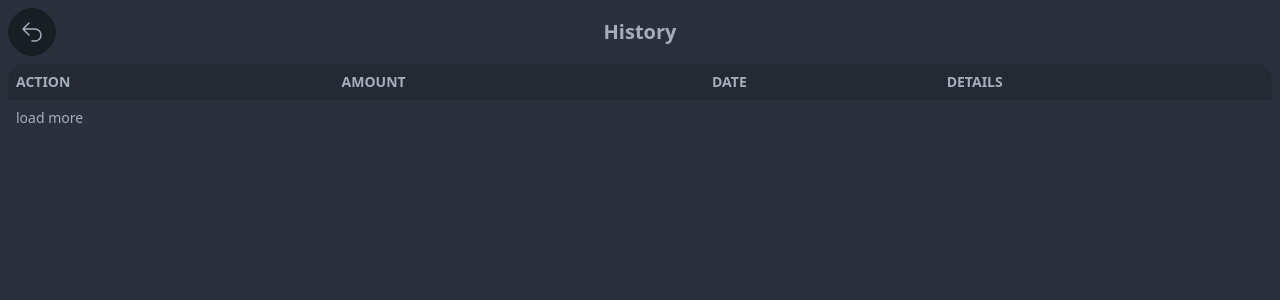
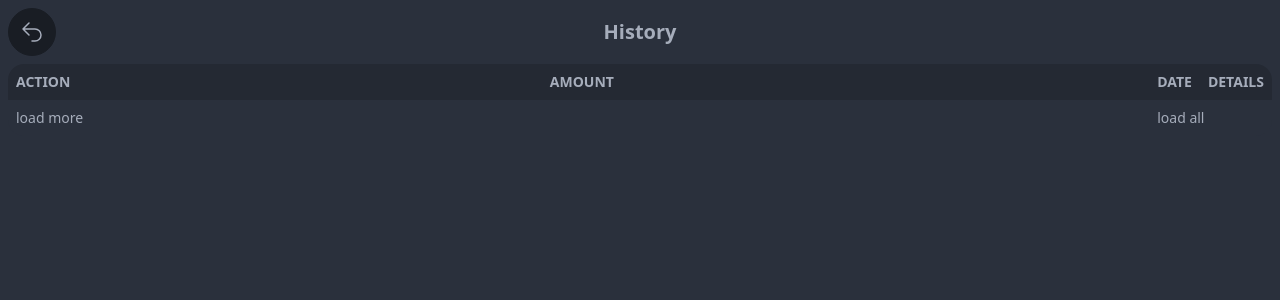
Before and after one commit to gandlafbtc/nutstash-wallet, a SvelteKit app: page /history in a window 1280 px wide. Shown: the top 300 px of the page. Built offline with nearby package versions, Linux system fonts and the light colour scheme.

Commit message:
improve loading more entries ux

```diff
--- a/src/comp/history/HistoryTable.svelte
+++ b/src/comp/history/HistoryTable.svelte
@@ -2,11 +2,11 @@
 	import { history } from '../../stores/history';
 	import HistoryRow from './HistoryRow.svelte';
 
-	$: page = 5;
+	$: page = 20;
 	$: historySub = $history.slice(0, page);
 
 	const loadMore = () => {
-		page += 5;
+		page += 20;
 	};
 </script>
 
@@ -24,9 +24,18 @@
 			{#each historySub as historyItem, i}
 				<HistoryRow {historyItem} {i} />
 			{/each}
-			<tr class="hover">
-				<!-- svelte-ignore a11y-click-events-have-key-events -->
-				<td colspan="4" class="cursor-pointer w-full" on:click={loadMore}> load more </td>
+			<!-- svelte-ignore a11y-click-events-have-key-events -->
+			<tr class="">
+				<td colspan="2" class="cursor-pointer w-full hover:bg-base-200" on:click={loadMore}>
+					load more
+				</td>
+				<td
+					colspan="2"
+					class="cursor-pointer w-full hover:bg-base-200"
+					on:click={() => (page = 999999)}
+				>
+					load all
+				</td>
 			</tr>
 		</tbody>
 	</table>
--- a/src/comp/tokens/AvailableTokensTable.svelte
+++ b/src/comp/tokens/AvailableTokensTable.svelte
@@ -4,11 +4,11 @@
 	import TokenRow from './TokenRow.svelte';
 
 	$: isPending = true;
-	$: page = 5;
+	$: page = 20;
 	$: tokenSub = isPending ? $pendingTokens.slice(0, page) : $token.slice(0, page);
 
 	const loadMore = () => {
-		page += 5;
+		page += 20;
 	};
 </script>
 
@@ -36,9 +36,18 @@
 			{#each tokenSub as token, i}
 				<TokenRow {token} {i} />
 			{/each}
-			<tr class="hover">
-				<!-- svelte-ignore a11y-click-events-have-key-events -->
-				<td colspan="4" class="cursor-pointer w-full" on:click={loadMore}> load more </td>
+			<!-- svelte-ignore a11y-click-events-have-key-events -->
+			<tr class="">
+				<td colspan="2" class="cursor-pointer w-full hover:bg-base-200" on:click={loadMore}>
+					load more
+				</td>
+				<td
+					colspan="2"
+					class="cursor-pointer w-full hover:bg-base-200"
+					on:click={() => (page = 999999)}
+				>
+					load all
+				</td>
 			</tr>
 		</tbody>
 	</table>
--- a/src/comp/tokens/InboxTable.svelte
+++ b/src/comp/tokens/InboxTable.svelte
@@ -8,13 +8,13 @@
 	import { getAmountForTokenSet } from '../util/walletUtils';
 	import InboxRow from './InboxRow.svelte';
 
-	$: page = 5;
+	$: page = 20;
 	$: nostrMessagesSub = $nostrMessages.slice(0, page);
 
 	let isLoading = false;
 
 	const loadMore = () => {
-		page += 5;
+		page += 20;
 	};
 
 	const receiveAll = async () => {
@@ -117,9 +117,18 @@
 			{#each nostrMessagesSub as nostrMessage, i}
 				<InboxRow {nostrMessage} {i} />
 			{/each}
-			<tr class="hover">
-				<!-- svelte-ignore a11y-click-events-have-key-events -->
-				<td colspan="4" class="cursor-pointer w-full" on:click={loadMore}> load more </td>
+			<!-- svelte-ignore a11y-click-events-have-key-events -->
+			<tr class="">
+				<td colspan="2" class="cursor-pointer w-full hover:bg-base-200" on:click={loadMore}>
+					load more
+				</td>
+				<td
+					colspan="2"
+					class="cursor-pointer w-full hover:bg-base-200"
+					on:click={() => (page = 999999)}
+				>
+					load all
+				</td>
 			</tr>
 		</tbody>
 	</table>
--- a/src/comp/tokens/TokenTable.svelte
+++ b/src/comp/tokens/TokenTable.svelte
@@ -2,11 +2,11 @@
 	import { history } from '../../stores/history';
 	import TokenHistoryRow from './TokenHistoryRow.svelte';
 
-	$: page = 5;
+	$: page = 20;
 	$: historySub = $history.slice(0, page);
 
 	const loadMore = () => {
-		page += 5;
+		page += 20;
 	};
 </script>
 
@@ -27,9 +27,18 @@
 			{#each historySub as historyItem}
 				<TokenHistoryRow {historyItem} />
 			{/each}
-			<tr class="hover">
-				<!-- svelte-ignore a11y-click-events-have-key-events -->
-				<td colspan="4" class="cursor-pointer w-full" on:click={loadMore}> load more </td>
+			<!-- svelte-ignore a11y-click-events-have-key-events -->
+			<tr class="">
+				<td colspan="2" class="cursor-pointer w-full hover:bg-base-200" on:click={loadMore}>
+					load more
+				</td>
+				<td
+					colspan="2"
+					class="cursor-pointer w-full hover:bg-base-200"
+					on:click={() => (page = 999999)}
+				>
+					load all
+				</td>
 			</tr>
 		</tbody>
 	</table>
```
